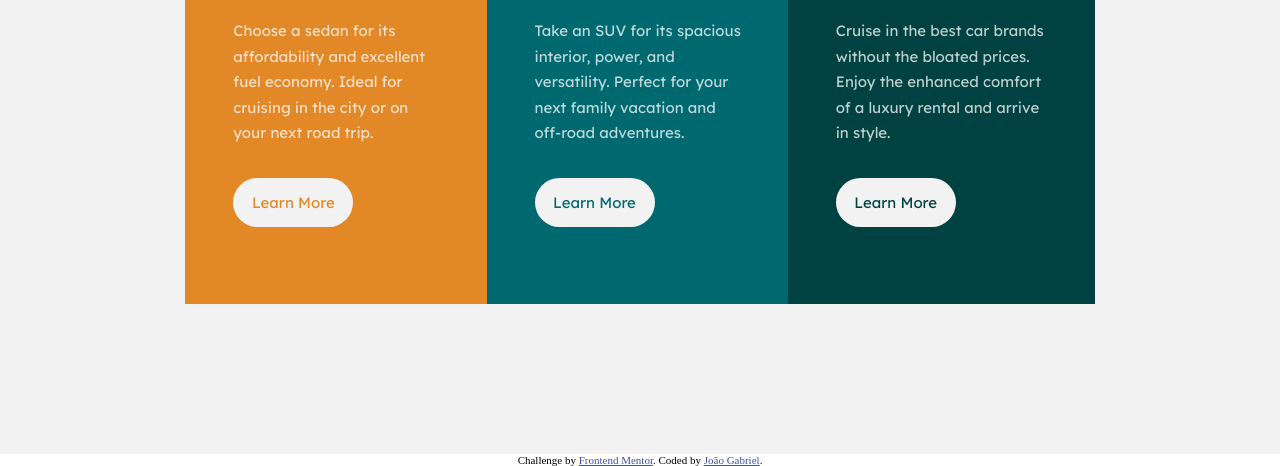
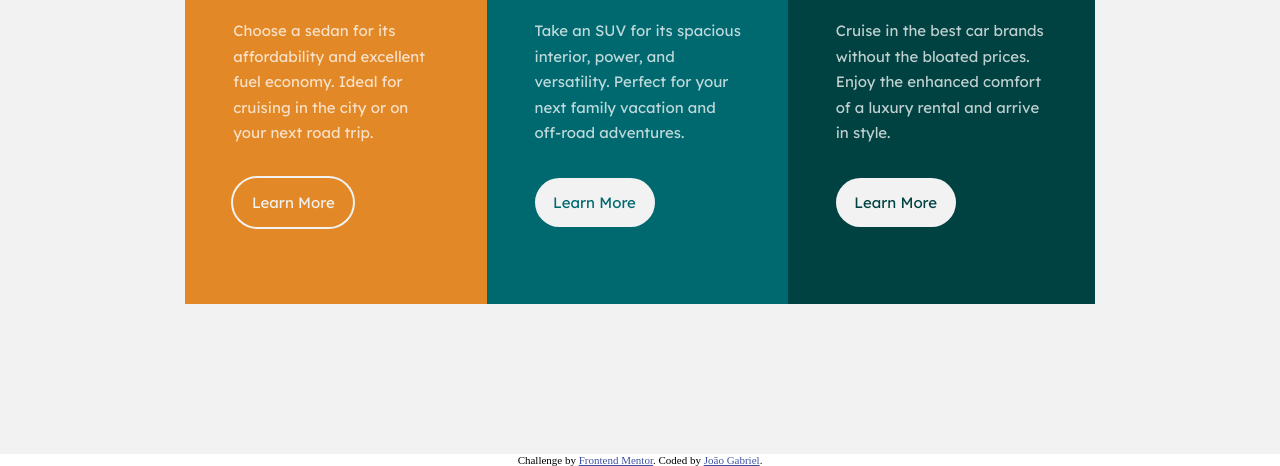
Before and after one commit to joaojgabriel/3-column-card, a plain HTML site: page index.html in a window 1280 px wide. In both pictures the pointer is over the element 293 px from the left and 548 px from the top of the page. Shown: the part 346-812 px from the top of the page. Drawn offline with Linux system fonts and the light colour scheme.

Commit message:
button hover

```diff
--- a/style.css
+++ b/style.css
@@ -60,6 +60,18 @@ p {
   padding: 12.9rem 4.8rem 4.8rem;
 }
 
+.button {
+  background: hsl(0, 0%, 95%);
+  text-align: center;
+  padding: 1.5rem;
+  border-radius: 3rem;
+  width: 12rem;
+}
+
+.button:hover {
+  cursor: pointer;
+}
+
 .column:nth-child(1) {
   background: url(images/icon-sedans.svg) 4.8rem 4.8rem no-repeat,
     hsl(31, 77%, 52%);
@@ -67,6 +79,12 @@ p {
 
 .column:nth-child(1) .button {
   color: hsl(31, 77%, 52%);
+}
+
+.column:nth-child(1) .button:hover {
+  color: hsl(0, 0%, 95%);
+  box-shadow: 0 0 0 2px hsl(0, 0%, 95%);
+  background-color: hsl(31, 77%, 52%);
 }
 
 .column:nth-child(2) {
@@ -78,6 +96,12 @@ p {
   color: hsl(184, 100%, 22%);
 }
 
+.column:nth-child(2) .button:hover {
+  color: hsl(0, 0%, 95%);
+  box-shadow: 0 0 0 2px hsl(0, 0%, 95%);
+  background: hsl(184, 100%, 22%);
+}
+
 .column:nth-child(3) {
   background: url(images/icon-luxury.svg) 4.8rem 4.8rem no-repeat,
     hsl(179, 100%, 13%);
@@ -87,16 +111,10 @@ p {
   color: hsl(179, 100%, 13%);
 }
 
-.button {
-  background: hsl(0, 0%, 95%);
-  text-align: center;
-  padding: 1.5rem;
-  border-radius: 3rem;
-  width: 12rem;
-}
-
-.button:hover {
-  cursor: pointer;
+.column:nth-child(3) .button:hover {
+  color: hsl(0, 0%, 95%);
+  box-shadow: 0 0 0 2px hsl(0, 0%, 95%);
+  background: hsl(179, 100%, 13%);
 }
 
 @media screen and (min-width: 910px) {
```
